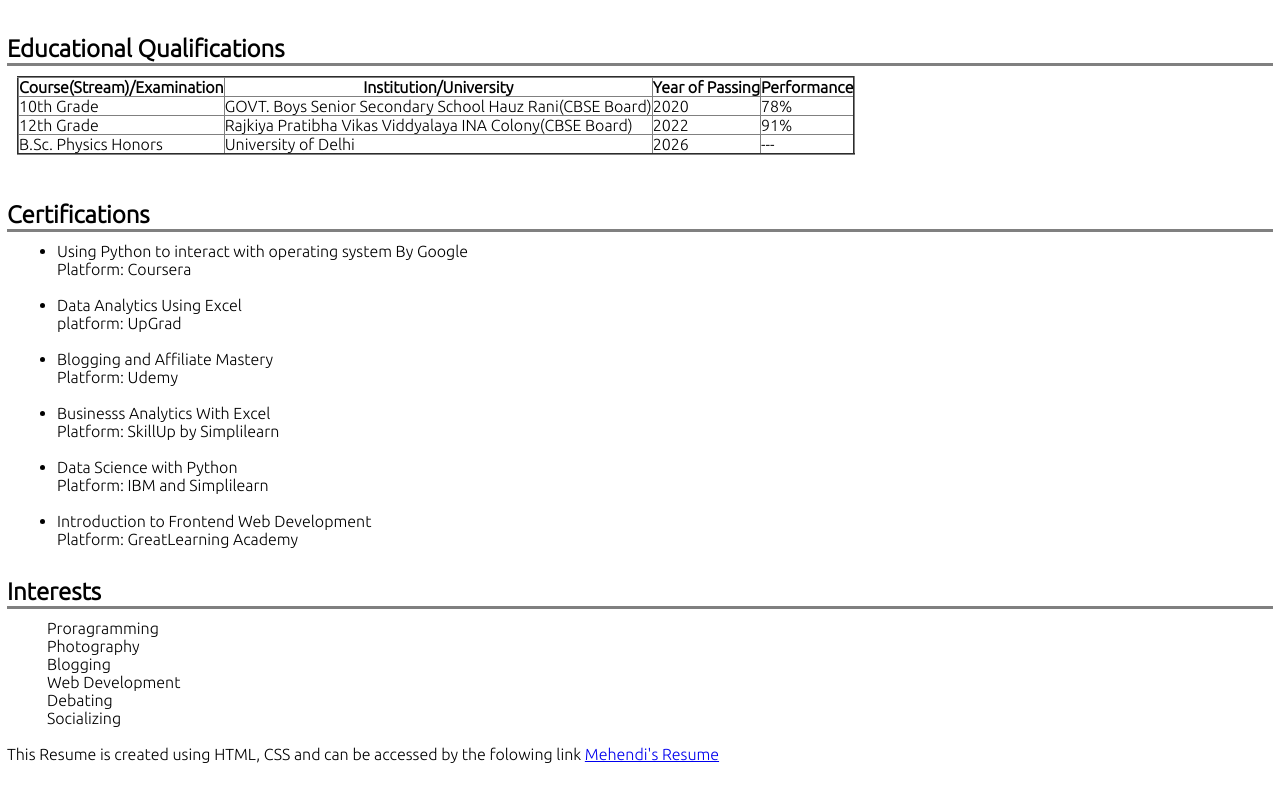
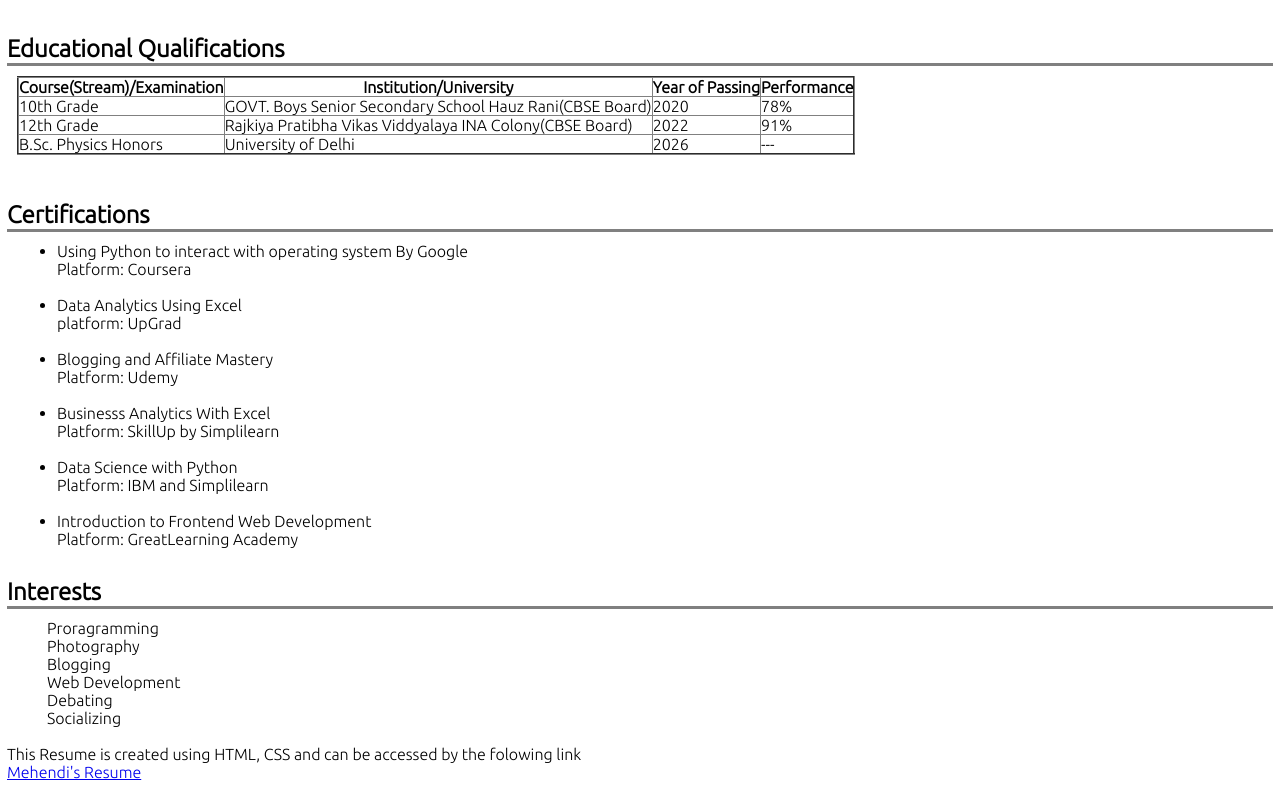
Before and after one commit to Zehen-249/MyResume, a plain HTML site: page index.html in a window 1280 px wide. Shown: the part 83-871 px from the top of the page. Drawn offline with Linux system fonts and the light colour scheme.

Commit message:
Update index.html

```diff
--- a/index.html
+++ b/index.html
@@ -103,7 +103,7 @@
             </ul>
         </div>
             <br>
-        <p>This Resume is created using HTML, CSS and can be accessed by the folowing link <a href="https://zehen-249.github.io/MyResume/">Mehendi's Resume</a></p>
+        <p>This Resume is created using HTML, CSS and can be accessed by the folowing link <div><a href="https://zehen-249.github.io/MyResume/">Mehendi's Resume</a></p></div>
 
         </main>
         <footer>
```
